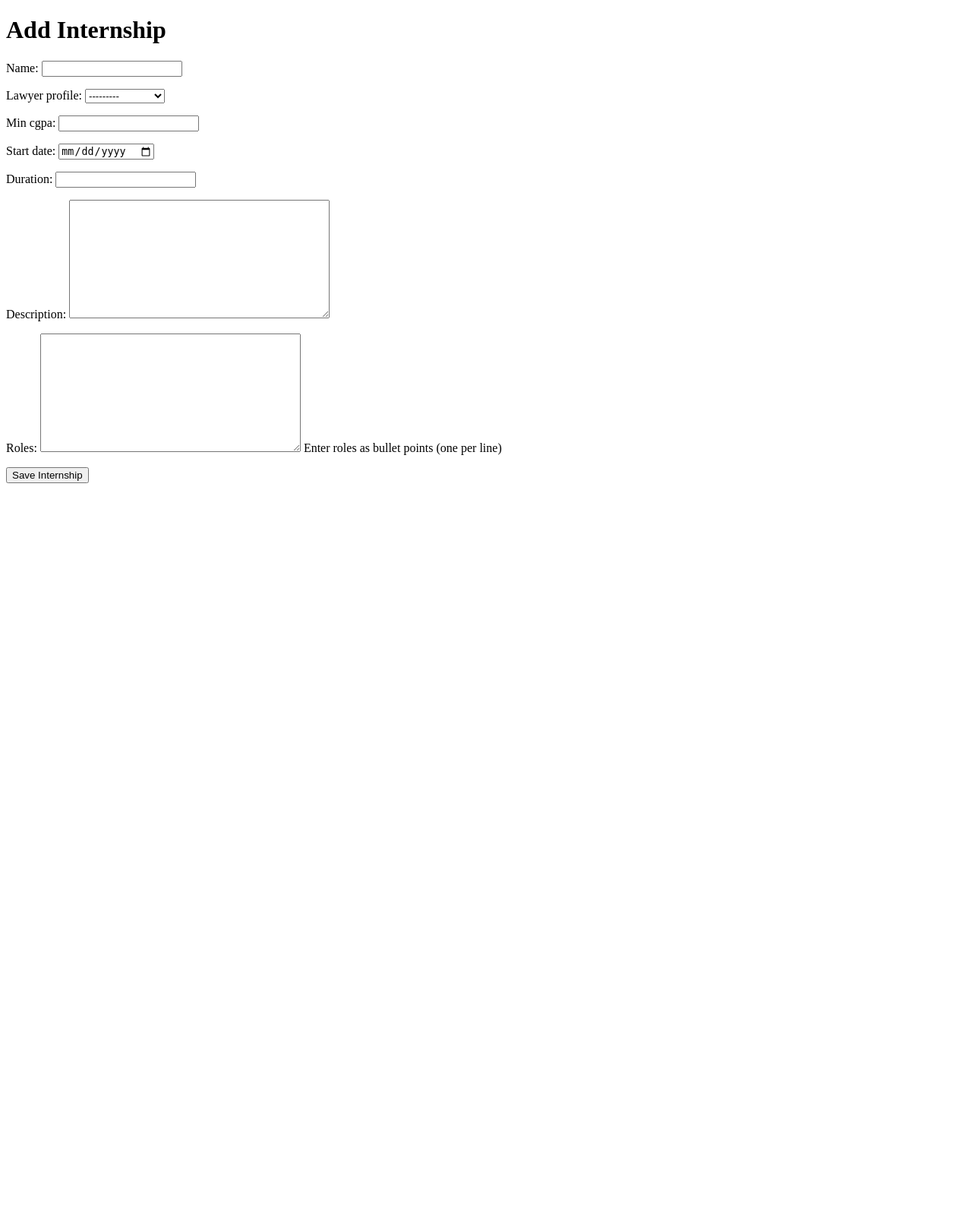
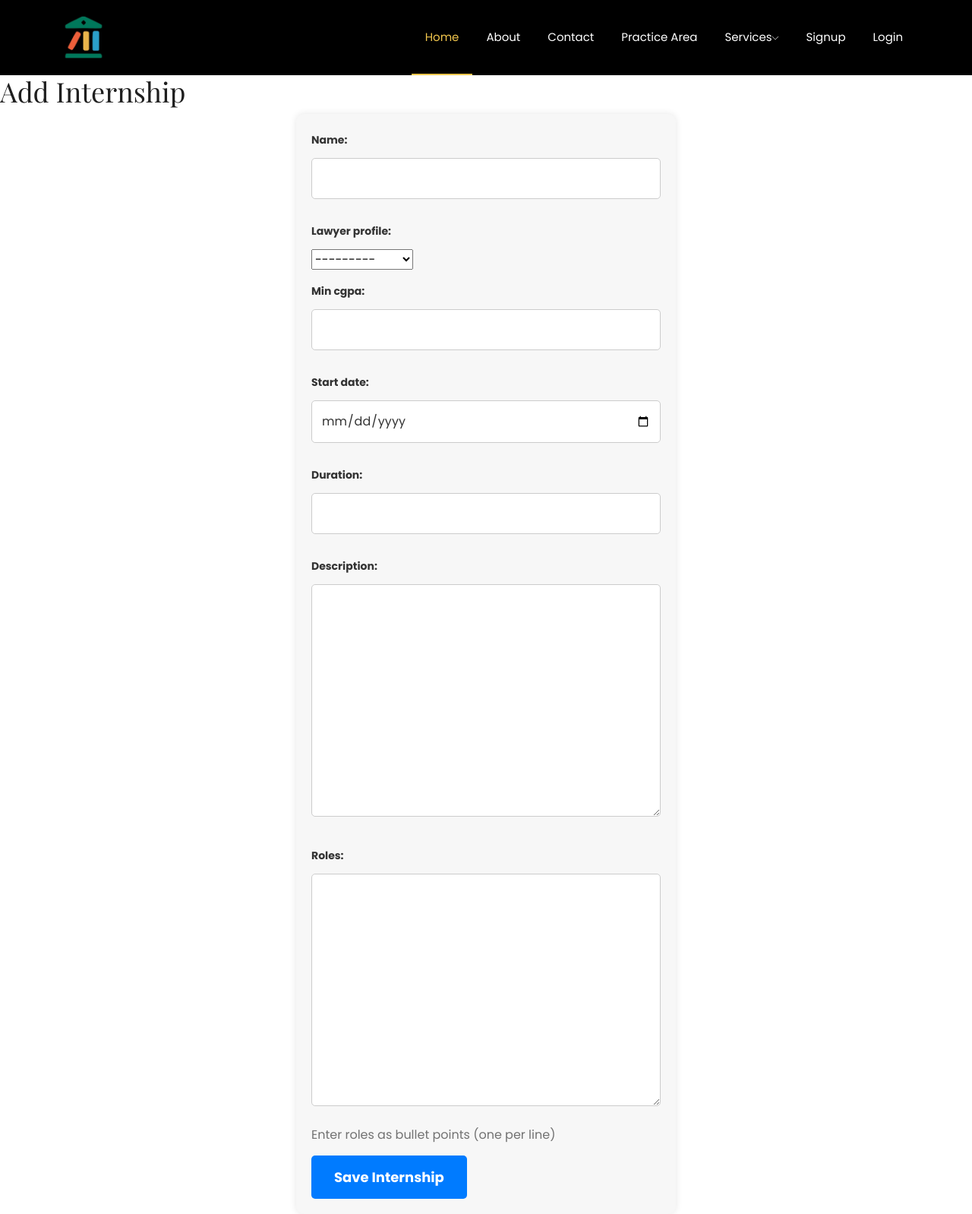
Before and after one commit to AbyvargheseMandapathel/advocate, a Django app: page /accounts/add_internship/ in a window 1280 px wide. Shown: the whole page at 76% size. Before the commit the page ends 636 px from the top, so only its background shows below. Run offline with Django 4.2, Linux system fonts and the light colour scheme; data comes from the database, SQL or seed files in the repository; both versions use the stored data as it was after the commit; some libraries are stand-ins or nearby versions; some web fonts are replaced.

Commit message:
Internship Style

```diff
--- a/accounts/templates/admin/add_internship.html
+++ b/accounts/templates/admin/add_internship.html
@@ -1,14 +1,116 @@
+{% load static %}
 <!DOCTYPE html>
-<html>
+<html lang="en">
+
 <head>
-    <title>Add Internship</title>
+    <meta charset="UTF-8">
+    <meta name="viewport" content="width=device-width, initial-scale=1.0">
+    <title>Dashboard</title>
+
+    <link rel="stylesheet" href="{% static 'css/bootstrap.min.css' %}">
+    <link rel="stylesheet" href="{% static 'css/owl.carousel.min.css' %}">
+    <link rel="stylesheet" href="{% static 'css/magnific-popup.css' %}">
+    <link rel="stylesheet" href="{% static 'css/font-awesome.min.css' %}">
+    <link rel="stylesheet" href="{% static 'css/themify-icons.css' %}">
+    <link rel="stylesheet" href="{% static 'css/nice-select.css' %}">
+    <link rel="stylesheet" href="{% static 'css/flaticon.css' %}">
+    <link rel="stylesheet" href="{% static 'css/flaticon.css' %}">
+    <link rel="stylesheet" href="{% static 'css/gijgo.css' %}">
+    <link rel="stylesheet" href="{% static 'css/slicknav.css' %}">
+    <link rel="stylesheet" href="{% static 'css/style.css' %}">
+    <link rel="stylesheet" href="{% static 'css/admin.css' %}">
+    <link rel="stylesheet" href="{% static 'css/add_internship.css' %}">
+
+    <!-- icons -->
+    <script src="https://kit.fontawesome.com/bc4fa34d4c.js" crossorigin="anonymous"></script>
+
 </head>
+
 <body>
+    <!--[if lte IE 9]>
+            <p class="browserupgrade">You are using an <strong>outdated</strong> browser. Please <a href="https://browsehappy.com/">upgrade your browser</a> to improve your experience and security.</p>
+        <![endif]-->
+
+    <!-- header-start -->
+    <style>
+
+            #navigation {
+                display: flex; /* Use flexbox to create a row layout */
+                align-items: center; /* Vertically center items */
+                list-style: none;
+                padding: 0;
+            }
+
+            #navigation li {
+                margin: 0;
+                padding: 0;
+                margin-right: 0px; /* Add spacing between navigation items */
+            }
+
+            #navigation li:last-child {
+                margin-right: 0; /* Remove margin from the last item to avoid extra spacing */
+            }
+        </style>
+    <header>
+        <div class="header-area ">
+            <div id="sticky-header" class="main-header-area">
+                <div class="container-fluid p-0">
+                    <div class="row align-items-center justify-content-between no-gutters">
+                        <div class="col-xl-2 col-lg-2">
+                            <div class="logo-img">
+                                <a href="index.html">
+                                    <img src="{% static 'img\icon.ico' %}" alt=""width="120">
+                                </a>
+                            </div>
+                        </div>
+                        <div class="col-xl-7 col-lg-8">
+                            <div class="main-menu  d-none d-lg-block">
+                                <nav>
+                                    <ul id="navigation">
+                                        <li><a class="active" href="{% url 'home' %}">home</a></li>
+                                        <li><a href="{% url 'about' %}">About</a></li>
+                                        <li><a href="{% url 'contact' %}">Contact</a></li>
+                                        <li><a href="{% url 'home' %}">Practice Area</a></li>
+                                        <li><a href="#">Services<i class="ti-angle-down"></i></a>
+                                            <ul class="submenu">
+                                                <li><a href="{% url 'lawyer_dashboard' %}">Lawyer</a></li>
+
+                                                {% if user.user_type == 'admin' %}
+                                                <li><a href="{% url 'add_lawyer' %}">Add Lawyer</a></li>
+                                                {% endif %}
+                                            </ul>
+
+                                        </li>
+                                        {% if user.is_authenticated %}
+                                        <li>
+                                            <a href="#">Welcome {{ user.first_name }}<i class="ti-angle-down"></i></a>
+                                            <ul class="submenu">
+                                                {% if user.user_type == 'admin' %}
+                                                <li><a href="{% url 'admin_dashboard' %}">Dashboard</a></li>                                                {% endif %}
+                                                <li><a href="{% url 'logout' %}">Logout</a></li>
+                                            </ul>
+                                        </li>
+                                        {% else %}
+
+                                        <li><a href="{% url 'signup' %}">Signup</a></li>
+                                        <li><a href="{% url 'login' %}">Login</a></li>
+                                        {% endif %}
+                                    </ul>
+                                    <nav>
+                            </div>
+                        </div>
+                    </div>
+                </div>
+            </div>
+        </div>
+    </header>
+    <!-- header-end -->
     <h1>Add Internship</h1>
     <form method="post">
         {% csrf_token %}
         {{ form.as_p }}
         <input type="submit" value="Save Internship">
+
     </form>
 </body>
 </html>
--- /dev/null
+++ b/static/css/add_internship.css
@@ -0,0 +1,53 @@
+form {
+    max-width: 500px;
+    margin: 0 auto;
+    padding: 20px;
+    background-color: #f7f7f7;
+    border-radius: 10px;
+    box-shadow: 0px 0px 10px rgba(0, 0, 0, 0.1);
+}
+
+/* Style form labels */
+label {
+    display: block;
+    margin-bottom: 10px;
+    font-weight: bold;
+    color: #333;
+}
+
+/* Style form input fields */
+input[type="text"],
+input[type="number"],
+input[type="date"],
+textarea {
+    width: 100%;
+    padding: 12px;
+    margin-bottom: 15px;
+    border: 1px solid #ccc;
+    border-radius: 5px;
+    font-size: 16px;
+    color: #333;
+}
+
+/* Style textarea */
+textarea {
+    resize: vertical;
+    min-height: 100px;
+}
+
+/* Style the submit button */
+input[type="submit"] {
+    background-color: #007bff;
+    color: #fff;
+    padding: 15px 30px;
+    border: none;
+    border-radius: 5px;
+    cursor: pointer;
+    font-weight: bold;
+    font-size: 18px;
+    transition: background-color 0.3s;
+}
+
+input[type="submit"]:hover {
+    background-color: #0056b3;
+}
```
Also changed, not shown: db.sqlite3.
